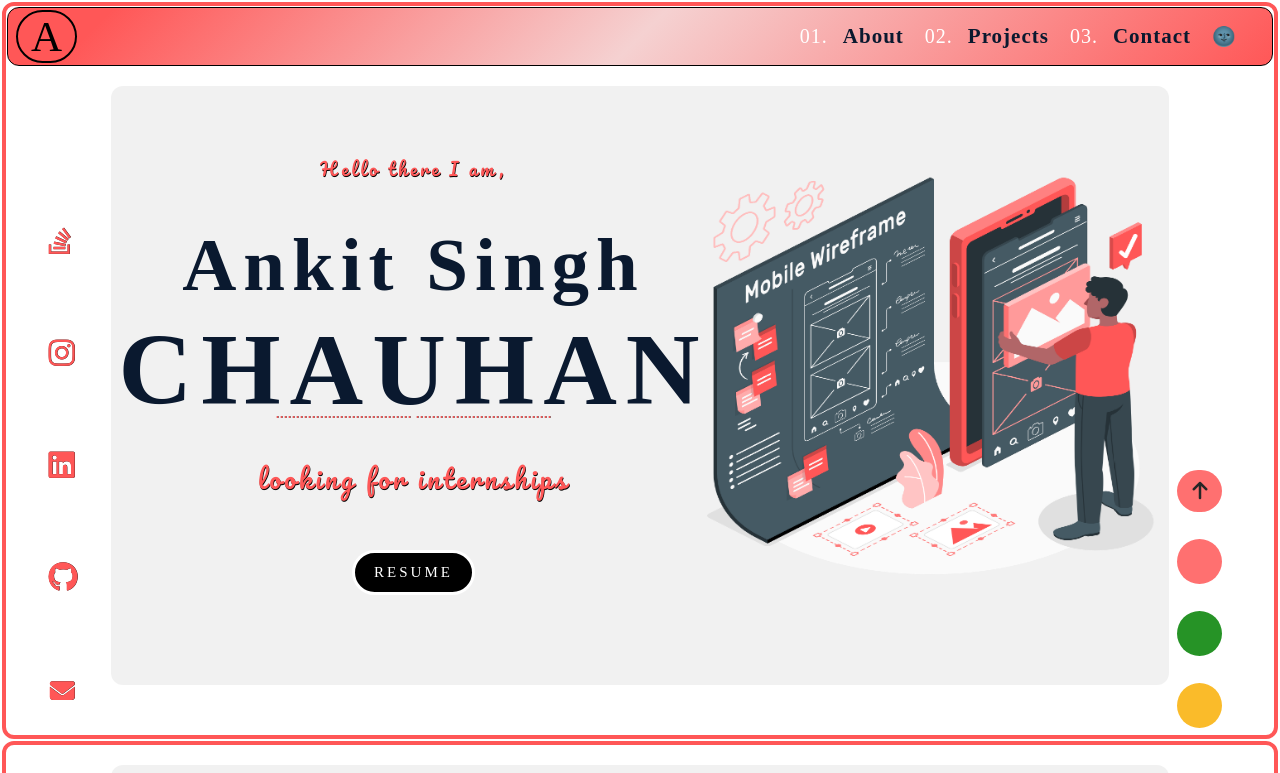
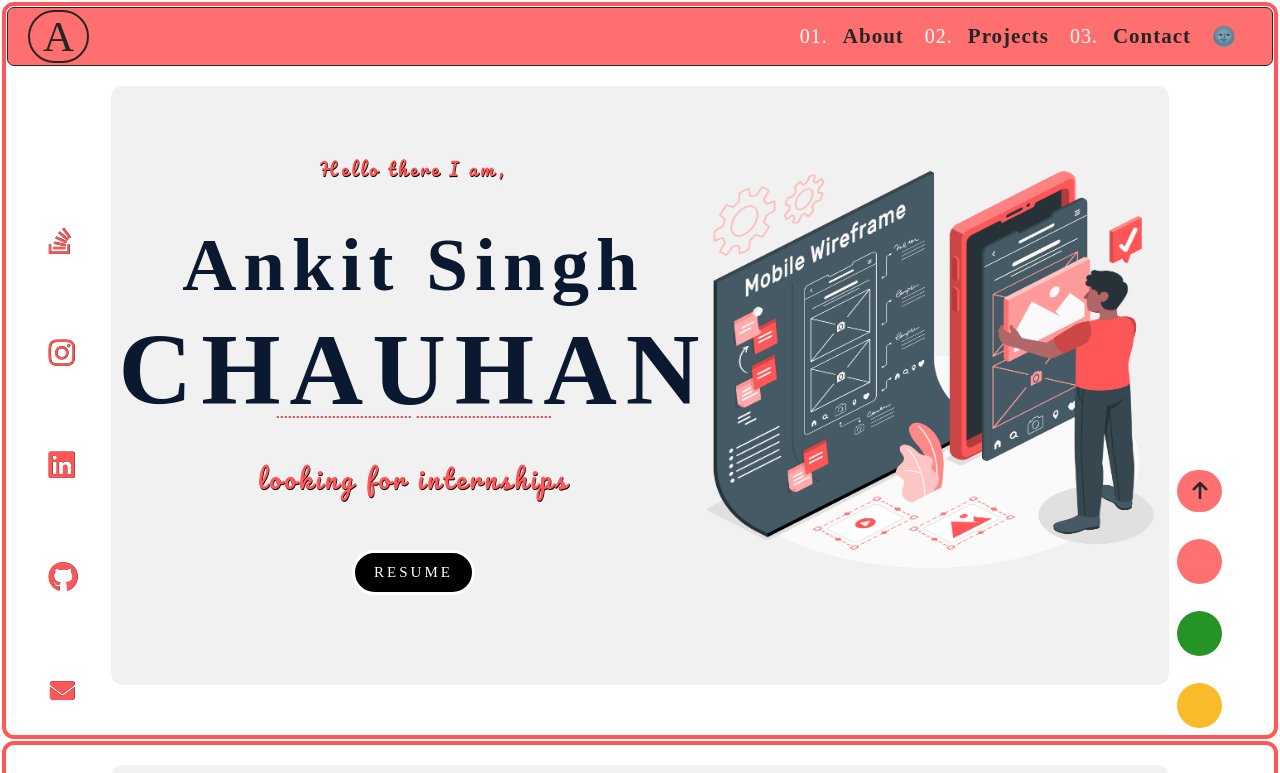
Before and after one commit to ankitsingh2105/Portfolio, a React (Create React App) app: page / in a window 1280 px wide. Shown: the top 773 px of the page. Built offline with nearby package versions, Linux system fonts and the light colour scheme; a web font is replaced by a local one.

Commit message:
updated css

```diff
--- a/src/COMPONENTS/Newhome.jsx
+++ b/src/COMPONENTS/Newhome.jsx
@@ -64,11 +64,23 @@ export default function Newhome() {
     const [sunmoon, setsunmoon] = useState('🌚');
     const [backblacktowhite, setbackblacktowhite] = useState('');
     const [image12, setimage] = useState();
+    const [coloring, setcoloring] = useState({})
+    const [reverse, setreverse] = useState({})
+    const [borderblue, setborderblue] = useState({})
     let colorOfText = "#FF5757";  //orange one
     // let colorOfText = "#8636cc"
     const ChangeTheme = (colorOfText) => {
         // if (daynight && sunmoon=== ) {
         // document.body.style.backgroundImage = `url(${back2})`;
+        setcoloring({
+            color: 'black'
+        })
+        setreverse({
+            color: 'white'
+        })
+        setborderblue({
+            borderColor: 'black'
+        })
         document.body.style.background = 'white'
         document.body.style.backgroundPosition = 'center';
         setimage(main1);
@@ -93,8 +105,11 @@ export default function Newhome() {
             border: `4px solid ${colorOfText}`,
         })
         setbackorange({
-            background: `linear-gradient(135deg, ${colorOfText} 8%, #f5d1d1 50%,
-                    ${colorOfText} 100%, #f2cccc 100%)`,
+            // background: `linear-gradient(135deg, ${colorOfText} 8%, #f5d1d1 50%,
+            //         ${colorOfText} 100%, #f2cccc 100%)`,
+            background : colorOfText,
+            borderColor :'black',
+            opacity: '85%'
             // background: `linear-gradient(65deg, #fc6969 8%, #f49494 39%, #ff7474 68%, #fb9494 80%, #ff5555 100%)`,
         })
         setborderGoldToOrange({
@@ -132,6 +147,15 @@ export default function Newhome() {
     }
     const DarkMode = () => {
         // else {
+        setborderblue({
+            borderColor: '#64ffda'
+        })
+        setcoloring({
+            color: 'white'
+        })
+        setreverse({
+            color: '#64ffda'
+        })
         setsunmoon('🌞');
         document.body.style.background = 'rgb(43 51 64 / 98%)'
         setborderGoldToOrange({
@@ -154,7 +178,11 @@ export default function Newhome() {
         })
         setbackorange({
             // background: '#64ffda',
-            background: "linear-gradient(65deg, #a0f2df 8%, #64ffda 39%, #bfe6dd 68%, #64ffda 80%, #d3e0dd 100%)"
+            // background: "linear-gradient(65deg, #a0f2df 8%, #64ffda 39%, #bfe6dd 68%, #64ffda 80%, #d3e0dd 100%)"
+            background: 'rgba(22, 35, 57, 0.94)',
+            borderColor :'#64ffda',
+            opacity: '95%'
+            // color:'white'
         })
         setborderblack({
             'borderColor': 'white',
@@ -198,11 +226,10 @@ export default function Newhome() {
 
             <div className='first' style={blacktowhite} >
                 {/* Navbar */}
-                <nav className="navbar " ref={top}
-                    style={backorange}
+                <nav className="navbar" style={backorange}
                 >
-                    <div className="logo">
-                        <div className="letter">
+                    <div className="logo letter" style={borderblue} >
+                        <div className="" style={coloring} >
                             A
                         </div>
                         <audio src={sound} id='playing' ></audio>
@@ -210,24 +237,24 @@ export default function Newhome() {
                     <div className="about_section">
                         <ul className="list">
                             <div className="info about">
-                                <div className="number">01.
+                                <div className="number" style={reverse} >01.
                                 </div>
-                                <div style={{ color: '#0a192f' }} id='one1' className="infoindex align2 " onClick={(() => scrollSection(about))} >
+                                <div style={coloring} id='one1' className="infoindex align2 " onClick={(() => scrollSection(about))} >
                                     {/* <i class="fa-solid fa-address-card"></i> */}
                                     {/* About */}
                                 </div>
                             </div>
                             <div className="info">
-                                <div className="number">02.
+                                <div className="number" style={reverse} >02.
                                 </div>
-                                <div style={{ color: '#0a192f' }} id='one2' className="infoindex " onClick={(() => scrollSection(work))}>
+                                <div style={coloring} id='one2' className="infoindex " onClick={(() => scrollSection(work))}>
                                     {/* Projects */}
                                 </div>
                             </div>
                             <div className="info">
-                                <div className="number">03.
+                                <div className="number" style={reverse} >03.
                                 </div>
-                                <div style={{ color: '#0a192f' }} id='one3' className="infoindex" onClick={(() => scrollSection(contact))}>
+                                <div style={coloring} id='one3' className="infoindex" onClick={(() => scrollSection(contact))}>
                                     {/* Contact */}
                                 </div>
                             </div>
@@ -243,7 +270,7 @@ export default function Newhome() {
                 {/* Nav bar end */}
 
                 {/* first page */}
-                <div className="section align check" style={sectioncolor}>
+                <div className="section align check" style={sectioncolor}  ref={top}>
 
                     <div className="intro" >
 
@@ -738,7 +765,7 @@ export default function Newhome() {
                             </a>
                         </div>
                         <div>
-                            <div className='align' style={{ flexDirection: "column" , fontWeight:"bolder" }}>
+                            <div className='align' style={{ flexDirection: "column", fontWeight: "bolder" }}>
                                 <div className='alternates' style={whitetoblack} >
                                     {/* <div className='alternates' style={{whitetoblack  , lineHeight : "26px" , letterSpacing:"1px"}} > */}
                                     Visit my Stack Overflow account where I try to get answers and <strong style={greetingstyle}>give answers related to WEB DEVELOPMENT</strong>, which helps me to improve my ability to understand codes.
--- a/src/COMPONENTS/home.css
+++ b/src/COMPONENTS/home.css
@@ -154,7 +154,7 @@ body::-webkit-scrollbar-thumb {
     justify-content: flex-start;
     margin: 1px;
     padding: 2px;
-    border-radius: 12px;
+    border-radius: 7px;
     border: 1px solid black;
 }
 
@@ -447,16 +447,15 @@ a {
 
 .newGif,
 .actingthinking {
-    margin-top: 23px;
     height: 239px;
     width: 253px;
 
 }
 
 .actingthinking2 {
-    margin-top: 23px;
+    margin: -30px 0px;
     width: 300px;
-    height: 200px;
+    height: 300px;
 }
 
 .align2 {
@@ -635,22 +634,22 @@ li {
 
 @keyframes fall {
     0% {
-        opacity: 0;
-        /* margin-top: -101px; */
+        /* opacity: 0; */
+        margin-top: -101px;
         display: none;
     }
 
     100% {
-        opacity: 1;
+        /* opacity: 1; */
         display: block;
-        /* margin-top: 1px; */
+        margin-top: 1px;
     }
 }
 
 .letter {
     font-size: 43px;
-    padding: 0px 13px 0px 13px;
-    margin: 0px 6px 0px 6px;
+    padding: 0px 13px;
+    margin: 0px 6px 0px 18px;
     color: black;
     border-radius: 100px;
     border: 2px solid black;
@@ -683,10 +682,6 @@ li {
         display: none;
         font-size: 0px;
     }
-
-    /* .display1{
-        display: none;
-    } */
 }
 
 .display2 {
@@ -709,14 +704,14 @@ li {
 @keyframes fall2 {
     0% {
         opacity: 0;
-        display: none;
-        /* margin-top: 400px; */
+        /* display: none; */
+        margin-top: 400px;
     }
 
     100% {
         opacity: 1;
-        display: block;
-        /* margin-top: 96px; */
+        /* display: block; */
+        margin-top: 96px;
     }
 }
 
@@ -833,15 +828,15 @@ li {
 
     @keyframes fall2 {
         0% {
-            opacity: 0;
-            /* margin-top: 300px; */
+            /* opacity: 0; */
+            margin-top: 300px;
             display: none;
         }
 
         100% {
-            opacity: 1;
+            /* opacity: 1; */
             display: block;
-            /* margin-top: 33px; */
+            margin-top: 33px;
         }
     }
 
@@ -942,15 +937,15 @@ li {
 
     @keyframes fall2 {
         0% {
-            opacity: 0;
+            /* opacity: 0; */
             display: none;
-            /* margin-top: 400px; */
+            margin-top: 400px;
         }
 
         100% {
-            opacity: 1;
+            /* opacity: 1; */
             display: block;
-            /* margin-top: 33px; */
+            margin-top: 33px;
         }
     }
 
@@ -1163,11 +1158,6 @@ li {
 }
 
 
-
-
-
-
-
 .ending {
     width: 330px;
     height: 100px;
@@ -1180,10 +1170,9 @@ li {
     height: 414px;
     animation-name: updown;
     animation-duration: 6s;
-    /* animation-delay: 1.5s; */
+    animation-delay: 1.5s;
     animation-iteration-count: infinite;
     transition-timing-function: ease-in-out;
-    /* animation-timing-function: linear; */
 }
 
 @keyframes updown {
```
Also changed, not shown: src/COMPONENTS/Api.png, src/COMPONENTS/actingthinking.png.
